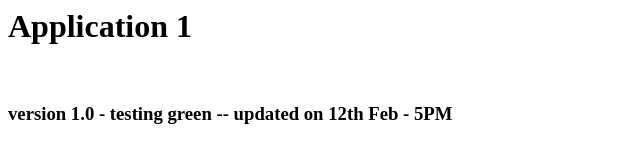
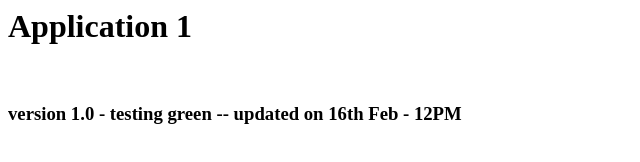
Before and after one commit to rmssath/app1, a plain HTML site: page index.html in a window 1280 px wide. Shown: the full height of the page, 0-640 px from the left. Drawn offline with Linux system fonts and the light colour scheme.

Commit message:
Update index.html

```diff
--- a/index.html
+++ b/index.html
@@ -1,3 +1,3 @@
 <h1>Application 1</h1><br>
 
-<h3>version 1.0 - testing green -- updated on 12th Feb - 5PM</h3>
+<h3>version 1.0 - testing green -- updated on 16th Feb - 12PM</h3>
```
